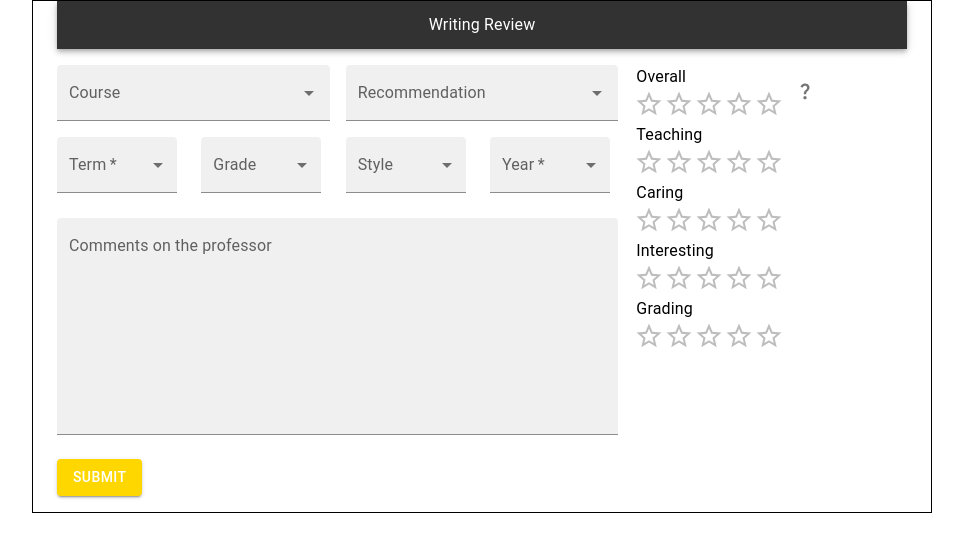
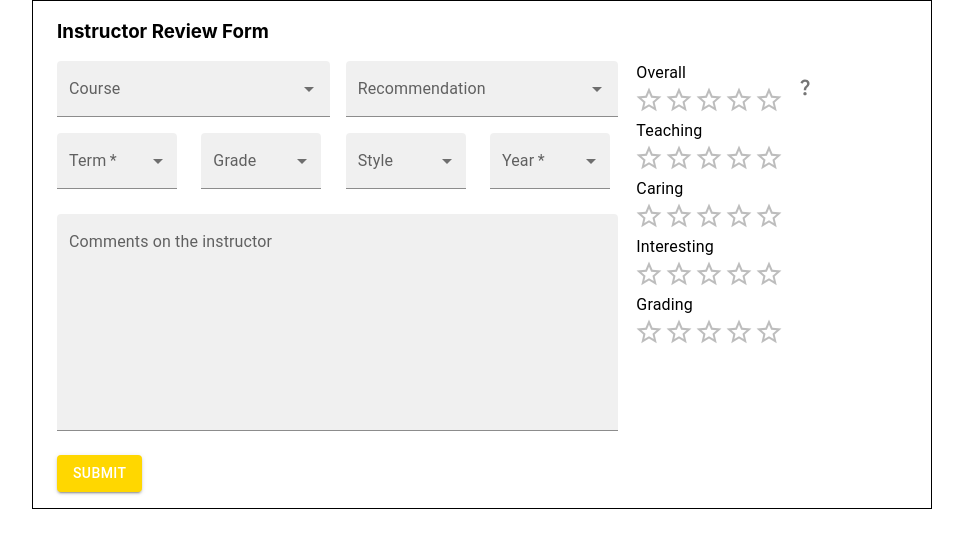
Before and after one commit to paingp/boiler-reviews, a React (Create React App) app in the folder client/: page /instrreviewform in a window 1280 px wide. Shown: the top 552 px of the page, without its empty margins (158-1121 px from the left). Built offline with nearby package versions, Linux system fonts and the light colour scheme.

Commit message:
instructor review submission workflow

```diff
--- a/client/src/App.js
+++ b/client/src/App.js
@@ -13,7 +13,7 @@ function App() {
           <Routes>
             <Route path="/" element={<Home/>}></Route>
             <Route path="/course/:courseId" element={<CourseReview/>}></Route>
-            <Route path="/instrreview" element={<InstructorReview/>}></Route>
+            <Route path="/instructor/:instructorId" element={<InstructorReview/>}></Route>
             <Route path="/coursereviewform" element={<CourseReviewForm/>}></Route>
             <Route path="/instrreviewform" element={<InstructorReviewForm/>}></Route>
           </Routes>
--- a/client/src/components/InstructorReviewForm.jsx
+++ b/client/src/components/InstructorReviewForm.jsx
@@ -1,8 +1,6 @@
 import React from "react";
 import { useForm } from "react-hook-form";
 import Typography from '@mui/material/Typography';
-import AppBar from '@mui/material/AppBar';
-import Toolbar from '@mui/material/Toolbar';
 import { Box, Container, Grid } from "@mui/material";
 import Button from '@mui/material/Button';
 import { styled } from '@mui/material/styles';
@@ -11,12 +9,11 @@ import QuestionMarkIcon from '@mui/icons-material/QuestionMark';
 import IconButton from '@mui/material/IconButton';
 
 import Dropdown from "../form_components/Dropdown";
+import FormAutocomplete from "../form_components/FormAutocomplete";
 import MultiSelect from "../form_components/MultiSelect";
 import FormRating from "../form_components/FormRating"
 import ReviewInput from "../form_components/ReviewInput";
 import { courses } from "../constants";
-
-import { useNavigate } from 'react-router-dom';
 
 const terms = ["Fall", "Spring", "Summer"];
 
@@ -52,8 +49,8 @@ const rec = ["I recommend this professor for all their courses", "I recommend th
 
 const style = ["Online", "In Person", "Hybrid"]
 
-export default function InstructorReviewForm() {
-      const {handleSubmit, control} = useForm();
+export default function InstructorReviewForm({instructor}) {
+      const {handleSubmit, reset, control} = useForm();
 
       async function postData(url = "", data = {}) {
           const response = await fetch(url, {
@@ -66,34 +63,25 @@ export default function InstructorReviewForm() {
           return response.json();
       }
 
-      const navigate = useNavigate();
-
       const onSubmit = (data) => {
-          console.log(data)
-          postData("http://localhost:8000/submit", data)
-          navigate("/instrreview")
+        data.instructor = instructor
+        console.log(data)
+        postData("http://localhost:8000/submit-instructor-review", data)
+        reset()
       };
 
       const onInvalid = (errors) => console.error(errors);
 
       return(
         <Container maxWidth="md" sx={{border: '1px solid black'}}>
+            <h3>Instructor Review Form</h3>
             <Box sx={{display: 'flex', flexDirection: 'column'}}>
                 <form onSubmit={handleSubmit(onSubmit, onInvalid)}>
                     <Grid container spacing={2}>
-                        <Grid item xs={12} md={12}>
-                          <AppBar position="static" style={{ background: '#333232' }}>
-                            <Toolbar variant="dense">
-                              <Typography variant="subtitle1" color="inherit" component="div" sx = {{display: 'flex', justifyContent: 'center', width: '100%'}}>
-                                Writing Review
-                              </Typography>
-                            </Toolbar>
-                          </AppBar>
-                        </Grid>
                         <Grid item xs={12} md={8}>
                             <Grid container spacing={2}>
                                 <Grid item xs={6} md={6}>
-                                    <MultiSelect name="course" control={control} label="Course" required={true} options={courses}/>
+                                    <FormAutocomplete name="course" control={control} label="Course" options={courses}/>
                                 </Grid>
                                 <Grid item xs={6} md={6}>
                                     <MultiSelect name="rec" control={control} label="Recommendation" required={true} options={rec}/>
@@ -112,7 +100,7 @@ export default function InstructorReviewForm() {
                                 </Grid>
                             </Grid>
                             <div style={{marginTop: "25px"}}>
-                                <ReviewInput name="review" control={control} label="Comments on the professor" rows={8}/>
+                                <ReviewInput name="review" control={control} label="Comments on the instructor" rows={8}/>
                             </div>
                         </Grid>
                         <Grid item xs={12} md={2}>
--- a/client/src/pages/Home.jsx
+++ b/client/src/pages/Home.jsx
@@ -13,6 +13,9 @@ import { instructors, courses, departments } from "../constants";
 function Home() {
     const [course, setCourse] = useState('')
     const [inputCourse, setInputCourse] = useState(courses[0])
+
+    const [instructor, setInstructor] = useState('')
+    const [inputInstructor, setInputInstructor] = useState(instructors[0])
 
     const [department, setDepartment] = useState('')
 
@@ -43,7 +46,18 @@ function Home() {
                             renderInput={(params) => <TextField {...params} label="Course" />}/>
                     </Grid>
                     <Grid item xs={4}>
-                        <Autocomplete sx={{ width: 300 }} id="instr" options={instructors} renderInput={(params) => <TextField {...params} label="Instructor" />}/>
+                        <Autocomplete id="instructor" options={instructors}
+                            value={instructor}
+                            onChange={(event, newValue) => {
+                            setInstructor(newValue);
+                            navigate('instructor/' + newValue)
+                            }}
+                            inputValue={inputInstructor}
+                            onInputChange={(event, newInputValue) => {
+                            setInputInstructor(newInputValue);
+                            }}
+                            sx={{ width: 300 }}
+                            renderInput={(params) => <TextField {...params} label="Instructor" />}/>
                     </Grid>
                     <Grid item xs={4}>
                     <FormControl sx={{ width:300 }}>
--- a/client/src/pages/InstructorReview.jsx
+++ b/client/src/pages/InstructorReview.jsx
@@ -7,6 +7,11 @@ import Toolbar from '@mui/material/Toolbar';
 import Button from '@mui/material/Button';
 import { styled } from '@mui/material/styles';
 
+import { useState, useEffect } from "react";
+import { useParams } from "react-router-dom";
+
+import InstructorReviewForm from "../components/InstructorReviewForm";
+
 const ColorButton = styled(Button)(({ theme }) => ({
     backgroundColor: '#FFD700',
     '&:hover': {
@@ -15,16 +20,28 @@ const ColorButton = styled(Button)(({ theme }) => ({
   }));
 
 function InstructorReview() {
+
+    const {instructorId} = useParams()
+
+    const [reviews, setReviews] = useState([])
+
+    useEffect(() => {
+        fetch('http://localhost:8000/course/' + instructorId)
+        .then(response => response.json())
+        .then(json => setReviews(json))
+    })
+
+
     return (
         <Container>
         <AppBar position="static" style={{ background: '#333232' }}>
             <Toolbar variant="dense" sx={{mx: "auto"}}>
                 <Typography variant="subtitle1" color="inherit" component="div" sx = {{display: 'flex', justifyContent: 'center', width: '100%', margin:'0'}}>
-                    Santiago Torres Arias
+                    {instructorId}
                 </Typography>
             </Toolbar>
         </AppBar>
-        <Grid container spacing={2}>
+        <Grid container spacing={2} marginBottom={5}>
             <Grid item xs={12} md={8}>
                 <Box sx={{width: 500, height: 83, mt:2, backgroundColor: '#FFD700'}}>
                 <Box sx={{m:1}}>
@@ -43,6 +60,14 @@ function InstructorReview() {
                 </Box>
             </Grid>
         </Grid>
+        <div>
+            {reviews.map(review => {
+                return <div> {JSON.stringify(review)} </div>
+            })}
+        </div>
+        <div>
+            <InstructorReviewForm instructor={instructorId}/>
+        </div>
     </Container>
     )
 }
```
